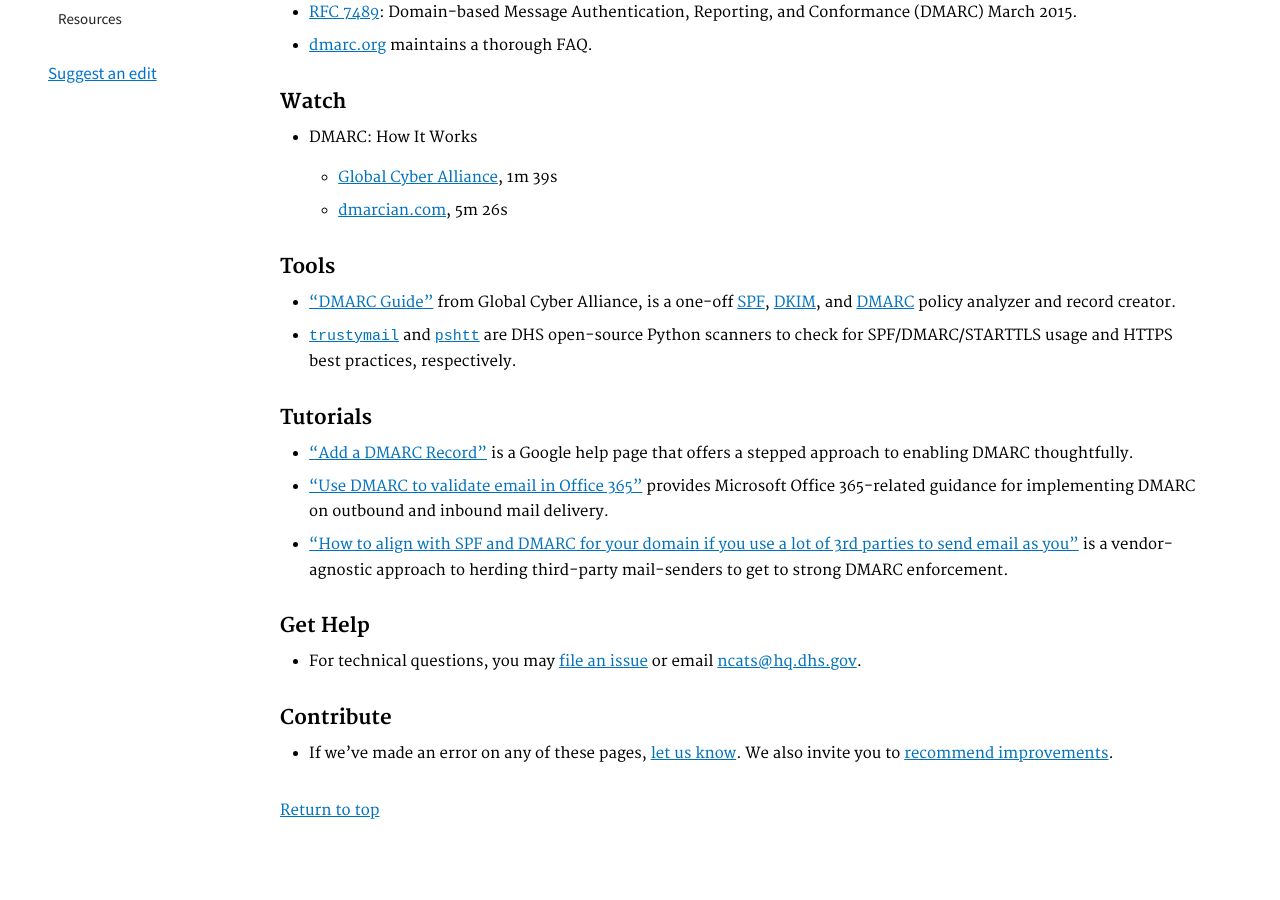
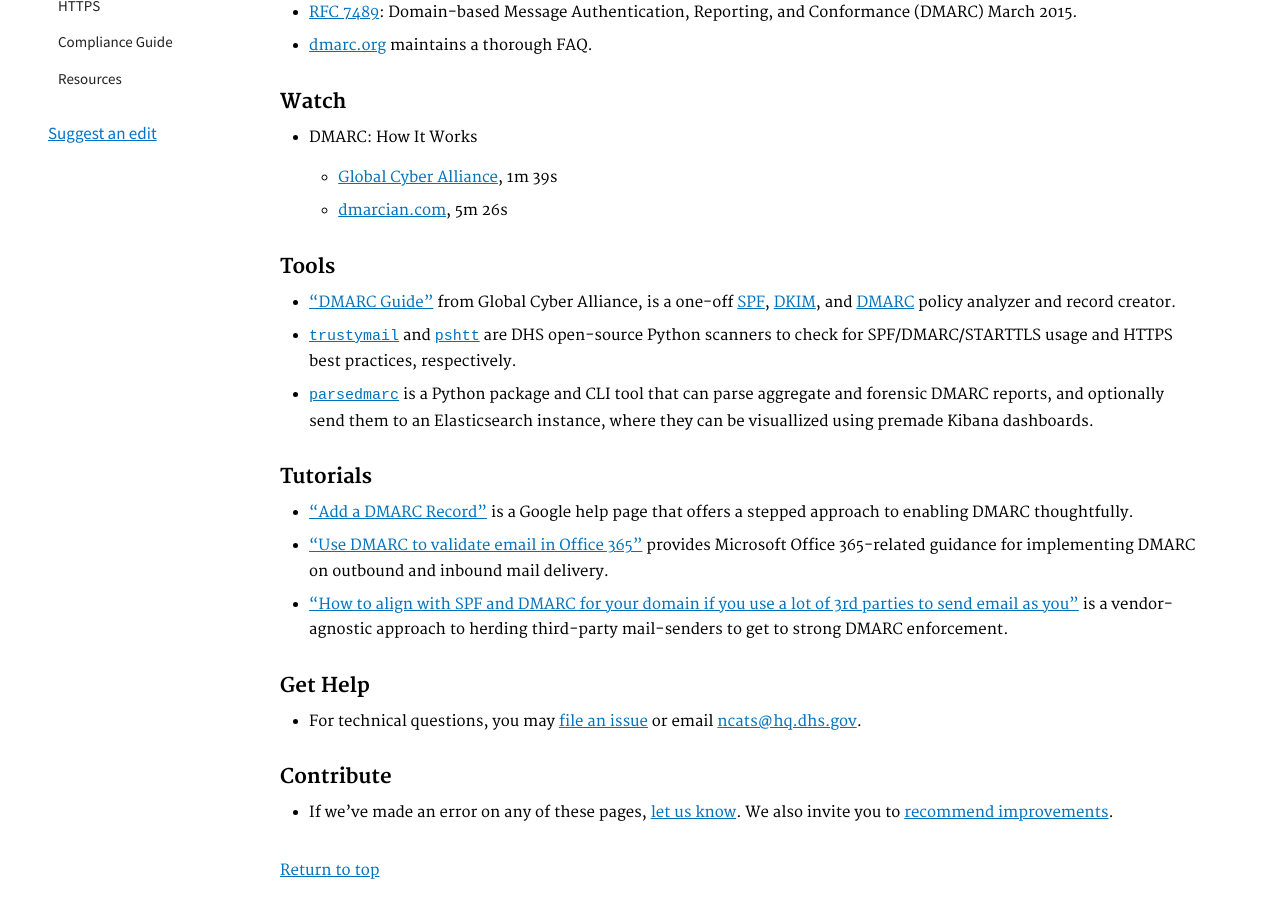
Before and after one commit to cisagov/cyber.dhs.gov, a Jekyll site: the page built from pages/18-01.md, in a window 1280 px wide and 900 px high, scrolled down 14168 px. Built offline with Jekyll 4.4.1, drawn with Linux system fonts in a browser that asks for light colours; before the commit the page ends 15008 px from its top, so only the background shows below that.

Commit message:
Add link to parsedmarc

```diff
--- a/pages/18-01.md
+++ b/pages/18-01.md
@@ -488,6 +488,7 @@ BOD 18-01 requires federal agencies to set a DMARC policy of `p=reject`, which c
 ### Tools
 * ["DMARC Guide"](https://dmarcguide.globalcyberalliance.org/) from Global Cyber Alliance, is a one-off [SPF](https://dmarcguide.globalcyberalliance.org/#/spf), [DKIM](https://dmarcguide.globalcyberalliance.org/#/dkim), and [DMARC](https://dmarcguide.globalcyberalliance.org/#/dmarc) policy analyzer and record creator.
 * [`trustymail`](https://github.com/dhs-ncats/trustymail) and [`pshtt`](https://github.com/dhs-ncats/pshtt) are DHS open-source Python scanners to check for SPF/DMARC/STARTTLS usage and HTTPS best practices, respectively.
+* [`parsedmarc`](https://domainaware.github.io/parsedmarc/) is a Python package and CLI tool that can parse aggregate and forensic DMARC reports, and optionally send them to an Elasticsearch instance, where they can be visuallized using premade Kibana dashboards.
 
 ### Tutorials
 * ["Add a DMARC Record"](https://support.google.com/a/answer/2466563?hl=en) is a Google help page that offers a stepped approach to enabling DMARC thoughtfully.
```
